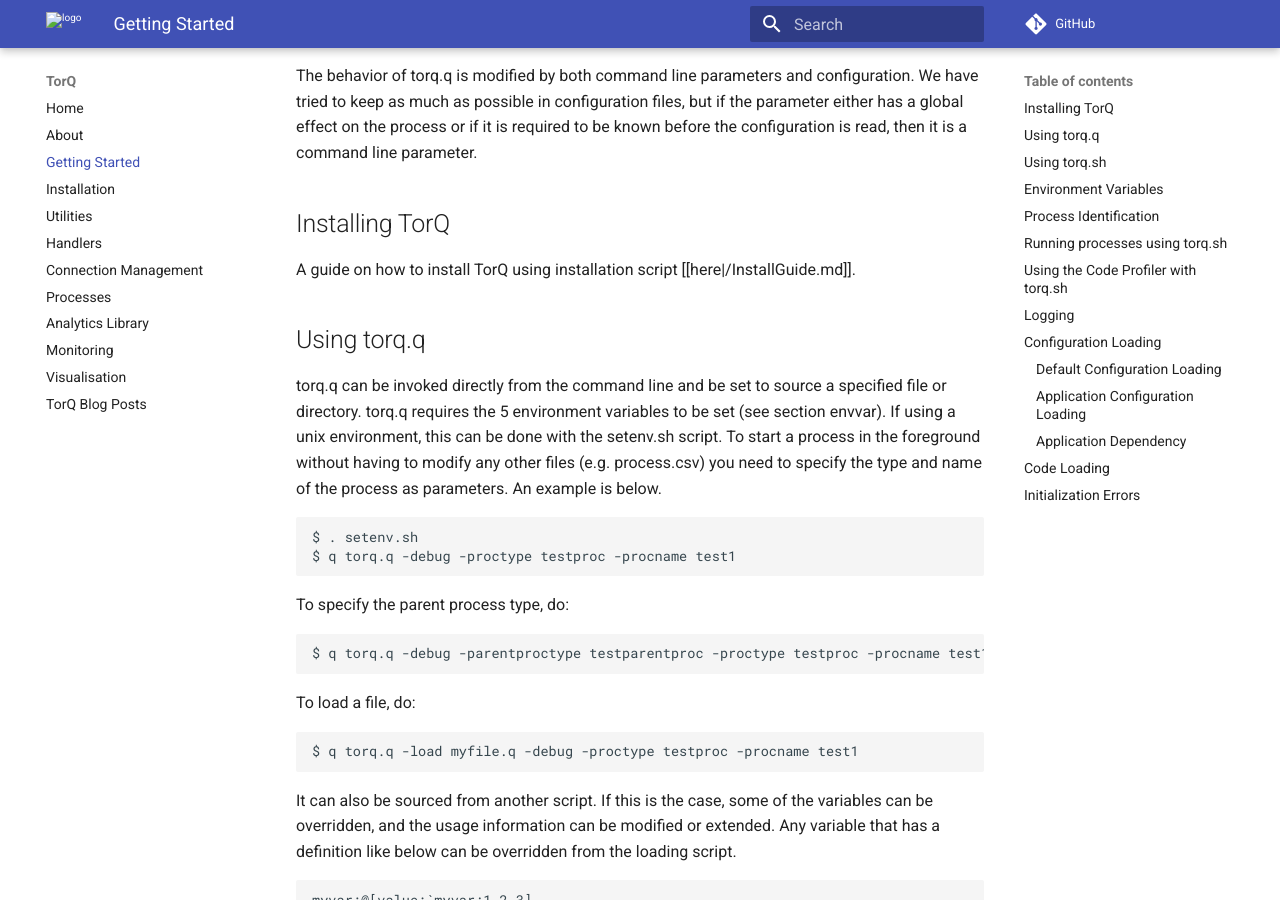
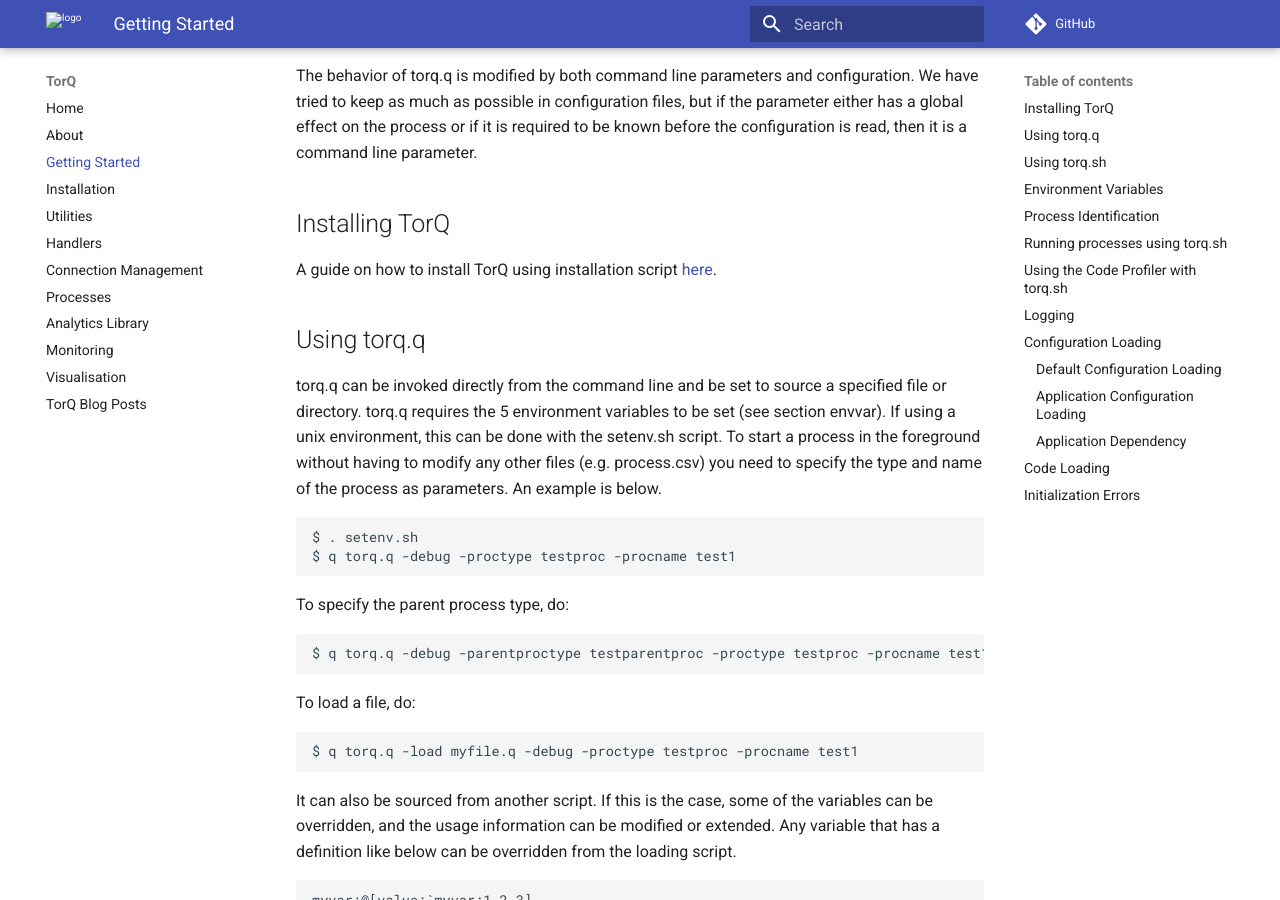
Before and after one commit to DataIntellectTech/TorQ, an MkDocs documentation site: the page built from docs/gettingstarted.md, in a window 1280 px wide and 900 px high, scrolled down 689 px. Built offline with MkDocs 1.6.1 and Material for MkDocs 9.7.7, drawn with Linux system fonts in a browser that asks for light colours; comment, search, counter and statistics services are not loaded; old or Windows-style settings are respelled for this version of MkDocs.

Commit message:
Updated link path

```diff
--- a/docs/gettingstarted.md
+++ b/docs/gettingstarted.md
@@ -43,7 +43,7 @@
 Installing TorQ
 ------------
 
-A guide on how to install TorQ using installation script [[here|/InstallGuide.md]].
+A guide on how to install TorQ using installation script [here](/InstallGuide.md).
 
 Using torq.q
 ------------
```
